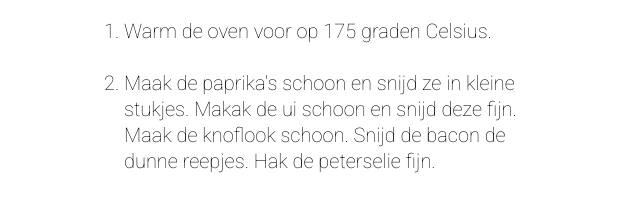
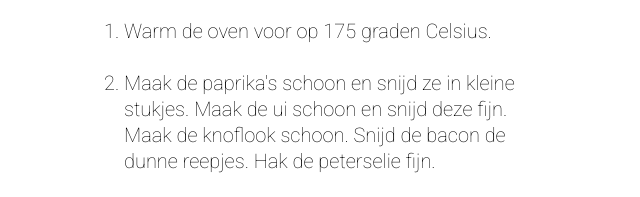
Before and after one commit to MertcanYildirim078/2de-fase1-css-html, a plain HTML site: page src/index.html in a window 1280 px wide. Shown: the part 792-989 px from the top of the page, 438-1078 px from the left. Drawn offline with Linux system fonts and the light colour scheme.

Commit message:
spelling-fout-verbeterd

```diff
--- a/src/index.html
+++ b/src/index.html
@@ -41,7 +41,7 @@
       <li>Warm de oven voor op 175 graden Celsius.</li>
       <br>
       <li>Maak de paprika's schoon en snijd ze in kleine stukjes.
-        Makak de ui schoon en snijd deze fijn. Maak de knoflook schoon.
+        Maak de ui schoon en snijd deze fijn. Maak de knoflook schoon.
         Snijd de bacon de dunne reepjes. Hak de peterselie fijn.</li>
       <br>
       <li>Doe het gehakt, paprika, ui, bacon, peterselie, paneermeel, ei, tomatenpuree, tabasco en peper in een kom.
```
